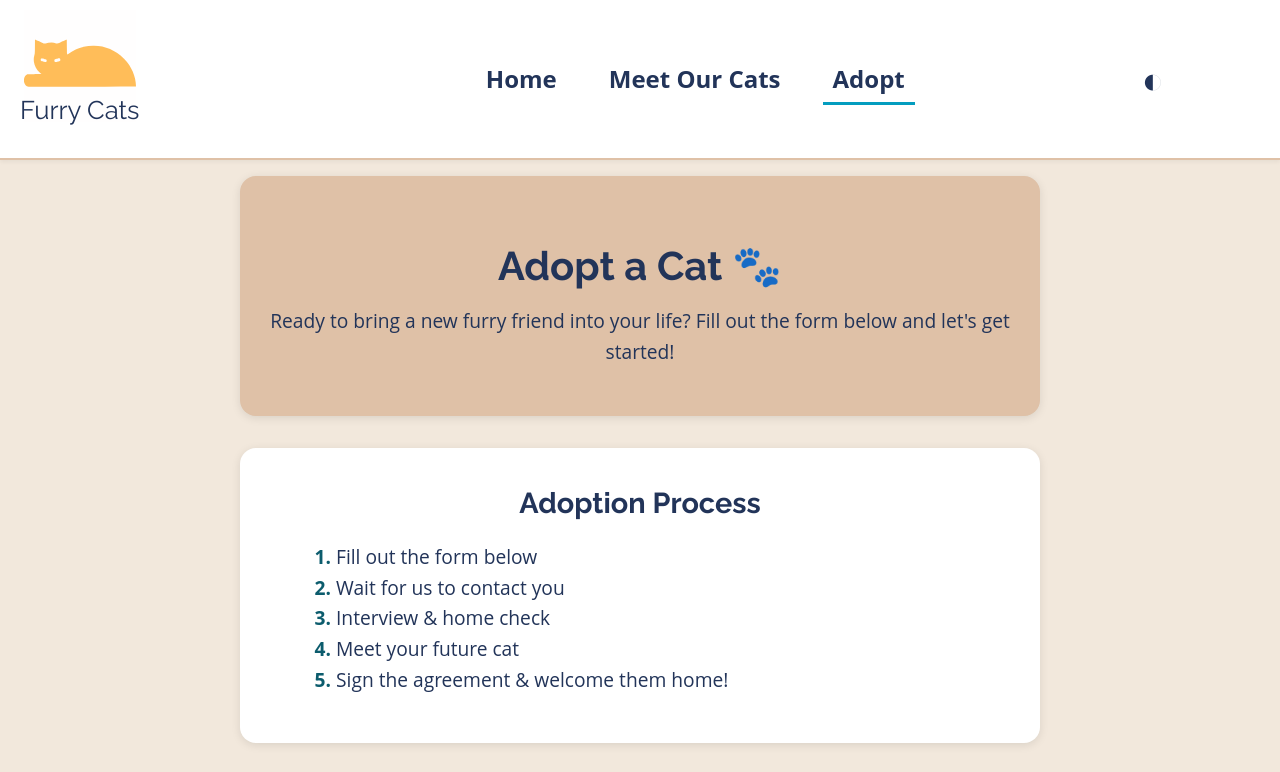
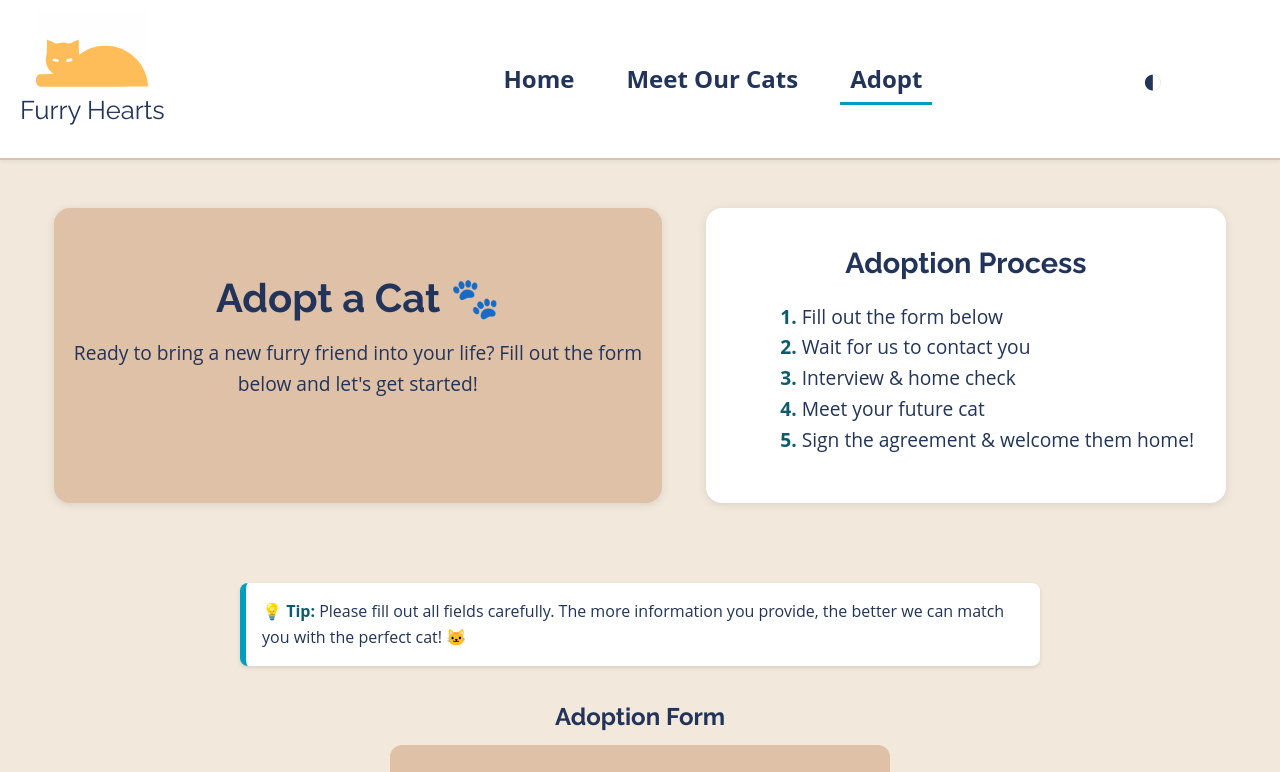
Before and after one commit to TonyBRoman/wdd231, a plain HTML site: page project/adopt.html in a window 1280 px wide. Shown: the top 772 px of the page. Drawn offline with nearby package versions, Linux system fonts and the light colour scheme.

Commit message:
corrections, facebook meta added

```diff
--- a/project/adopt.html
+++ b/project/adopt.html
@@ -10,10 +10,10 @@
     <meta name="author" content="Jorge Antonio Barron Roman">
     <link rel="icon" href="images/favicon.ico">
     <!-- Facebook Social Media Meta -->
-    <meta property="og:title" content="Furrey Hearts">
+    <meta property="og:title" content="Furry Hearts">
     <meta property="og:type" content="website">
-    <meta property="og:image" content="">
-    <meta property="og:url" content="">
+    <meta property="og:image" content="https://images.unsplash.com/photo-1658542038445-3b17dbadcecd?q=80&w=2340&auto=format&fit=crop&ixlib=rb-4.0.3&ixid=M3wxMjA3fDB8MHxwaG90by1wYWdlfHx8fGVufDB8fHx8fA%3D%3D">
+    <meta property="og:url" content="https://tonybroman.github.io/wdd231/project/index.html">
     <link rel="stylesheet" href="https://cdnjs.cloudflare.com/ajax/libs/normalize/8.0.1/normalize.min.css">
     <link rel="stylesheet" href="styles/small.css">
     <link rel="stylesheet" href="styles/large.css">
@@ -25,8 +25,8 @@
     <header>
         <div class="logo">
           <a href="index.html">
-            <img src="images/logo.svg" alt="Furry Cats Logo" loading="lazy">
-            <span>Furry Cats</span>
+            <img src="images/logo.svg" alt="Furry Hearts Logo" loading="lazy">
+            <span>Furry Hearts</span>
           </a>
         </div>
 
@@ -47,6 +47,7 @@
     </header>
 
     <main>
+        <div class="adoption-info">
             <section class="cta-adopt">
                 <h1>Adopt a Cat  🐾</h1>
                 <p>Ready to bring a new furry friend into your life? Fill out the form below and let's get started!</p>
@@ -62,6 +63,7 @@
                     <li>Sign the agreement & welcome them home!</li>
                 </ol>
             </section>
+        </div>
 
         <div class="adoption-tip">
             <p><strong>💡 Tip:</strong> Please fill out all fields carefully. The more information you provide, the better we can match you with the perfect cat! 🐱</p>
@@ -170,8 +172,8 @@
                 <p>☎️ (81) 1234 5678</p>
             </div>
             <div class="social-media">
-                <img src="images/facebook.png" alt="FaceBook">
-                <img src="images/instagram.png" alt="Instagram">
+                <img src="images/facebook.png" alt="FaceBook Logo">
+                <img src="images/instagram.png" alt="Instagram Logo">
             </div>
 
             <div class="details">
--- a/project/styles/large.css
+++ b/project/styles/large.css
@@ -121,6 +121,11 @@
         padding: 2rem;
     }
 
+
+    .requirements, .adoption-steps {
+        margin: 1rem 23.5rem;
+    }
+
     #cats-container {
         display: grid;
         grid-template-columns: repeat(4, 1fr);
@@ -131,9 +136,20 @@
         margin: auto 25px;
     }
 
+    .adoption-info {
+        display: flex;
+        flex-wrap: wrap;
+        justify-content: space-between;
+        padding: 2rem;
+    }
+
+    .cta-adopt,
+    .adoption-steps {
+        max-width: 50%;
+    }
+
     .cta-adopt {
         text-align: center;
-        max-width: 800px;
         margin: 1rem auto;
         padding: 2rem 1rem;
     }
@@ -143,8 +159,8 @@
     }
 
     .adoption-steps {
-        max-width: 800px;
         background-color: var(--color-white);
+        margin: 1rem auto;
     }
 
     .adoption-steps ol {
@@ -189,7 +205,4 @@
         max-width: 700px;
     }
 
-
-
-
 }
```
Also changed, not shown: project/cats.html (+7 -7 lines), project/index.html (+6 -6 lines), project/thanks.html (+9 -9 lines). Lines whose indentation alone changed are shown as unchanged.
